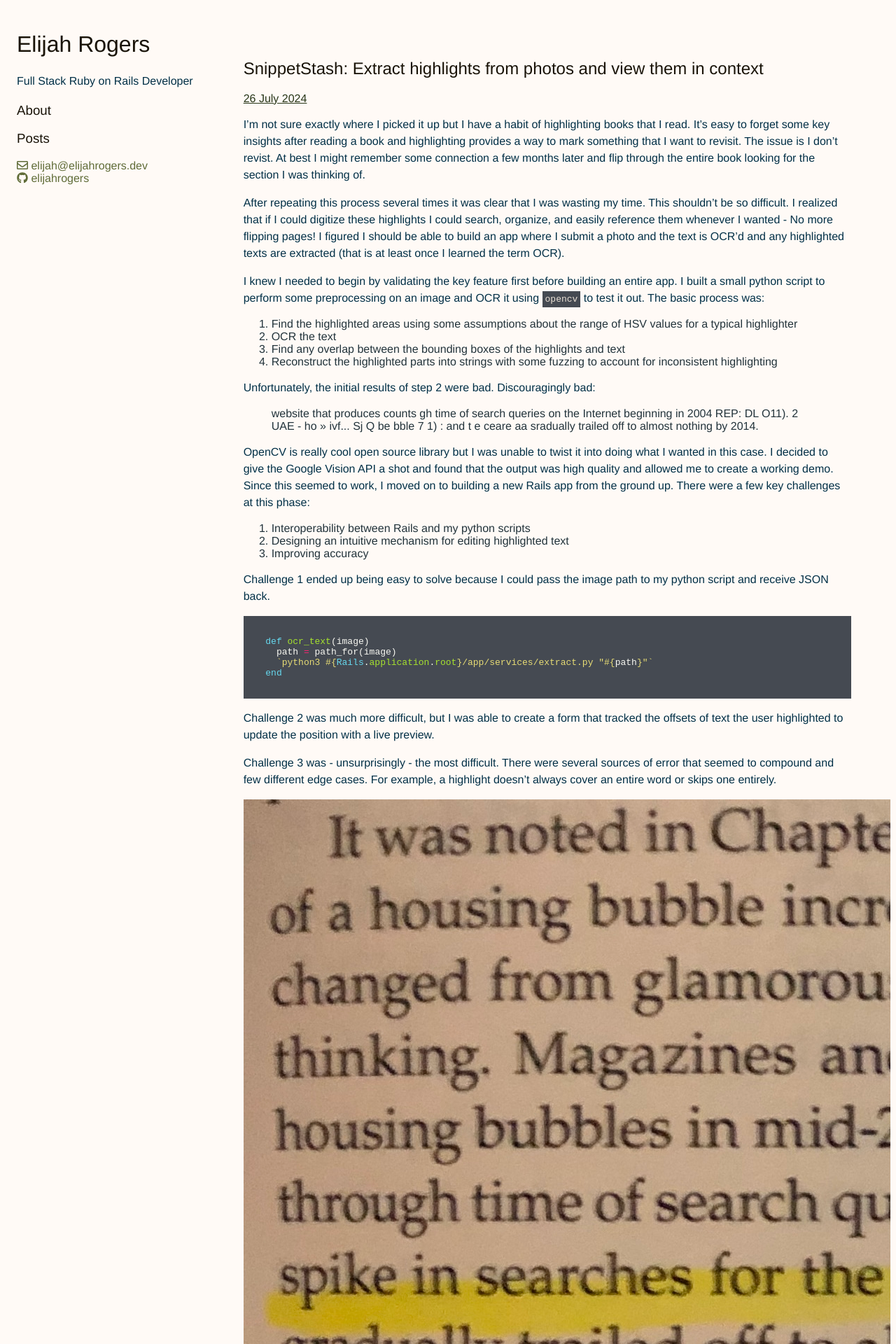
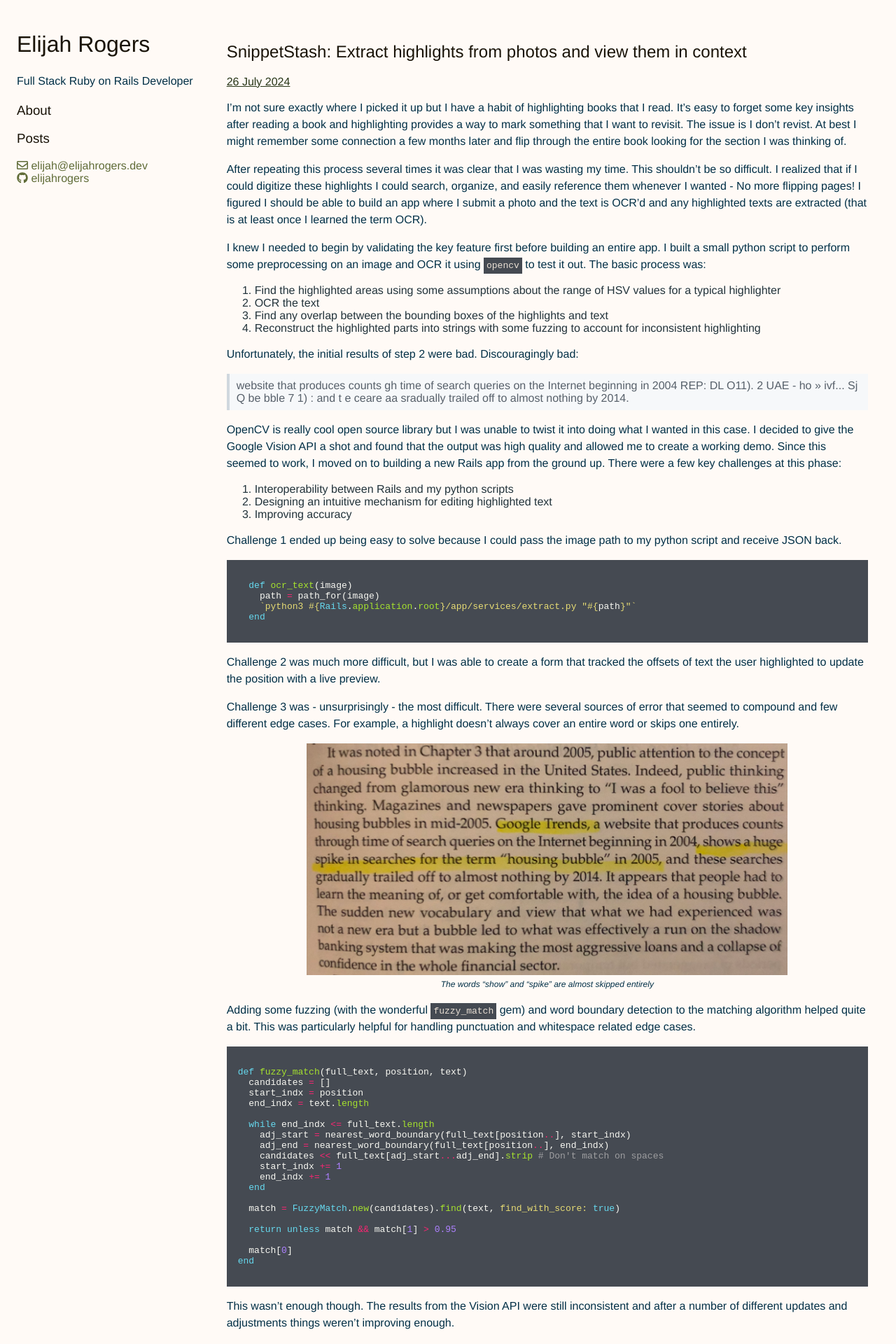
Before and after one commit to elijahrogers/elijahrogers.github.io, a Jekyll site: the page built from posts_index.html, in a window 1280 px wide. Shown: the top 1920 px of the page at 70% size. Built offline with Jekyll 4.4.1, drawn with Linux system fonts in a browser that asks for light colours; nearby versions of some CDN libraries; some of the changed text lies outside the part shown.

Commit message:
Style tweaks

```diff
--- a/css/common.css
+++ b/css/common.css
@@ -54,10 +54,19 @@ code.language-plaintext {
   padding: .25rem;
 }
 
+blockquote {
+  padding: 0.5em 10px;
+  margin: 0;
+  border-left: 4px solid #d0d7de;
+  color: #57606a;
+  background-color: #f6f8fa;
+}
+
 .highlight {
   background-color: #454A52;
   color: #eae0d5;
   padding: .5rem;
+  overflow-x: scroll;
 }
 
 .site-header {
@@ -72,10 +81,6 @@ code.language-plaintext {
 .nav {
   padding: 1.5rem;
   order: 4;
-}
-
-.wrapper {
-  padding: 1.5rem;
 }
 
 @media only screen and (min-width: 600px) {
@@ -104,7 +109,12 @@ code.language-plaintext {
 }
 
 .post-title {
-  font-size: 5rem;
+  font-size: 3rem;
+  margin-top: 0rem;
+
+  @media (min-width: 1024px) {
+    font-size: 5rem;
+  }
 }
 
 .social_icon {
@@ -118,6 +128,20 @@ time {
 
 .description {
   font-weight: 300;
+}
+
+img {
+  max-width: 75%;
+  margin: 0 auto;
+  display: block;
+}
+
+/* Works as a caption */
+img + em {
+  margin-top: 0.25rem;
+  font-size: 0.75rem;
+  display: block;
+  text-align: center;
 }
 
 /** Syntax highlighting styles */
```
